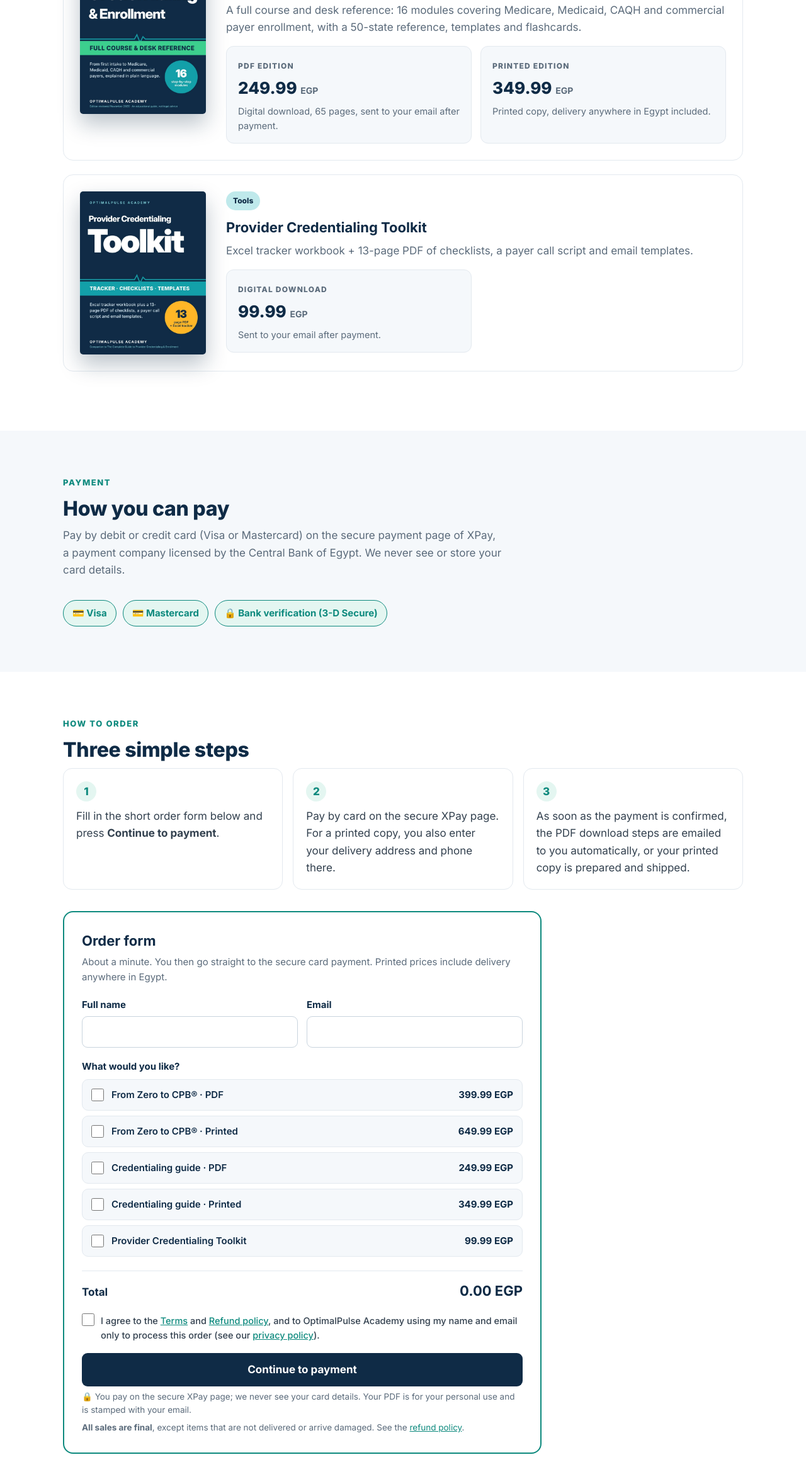
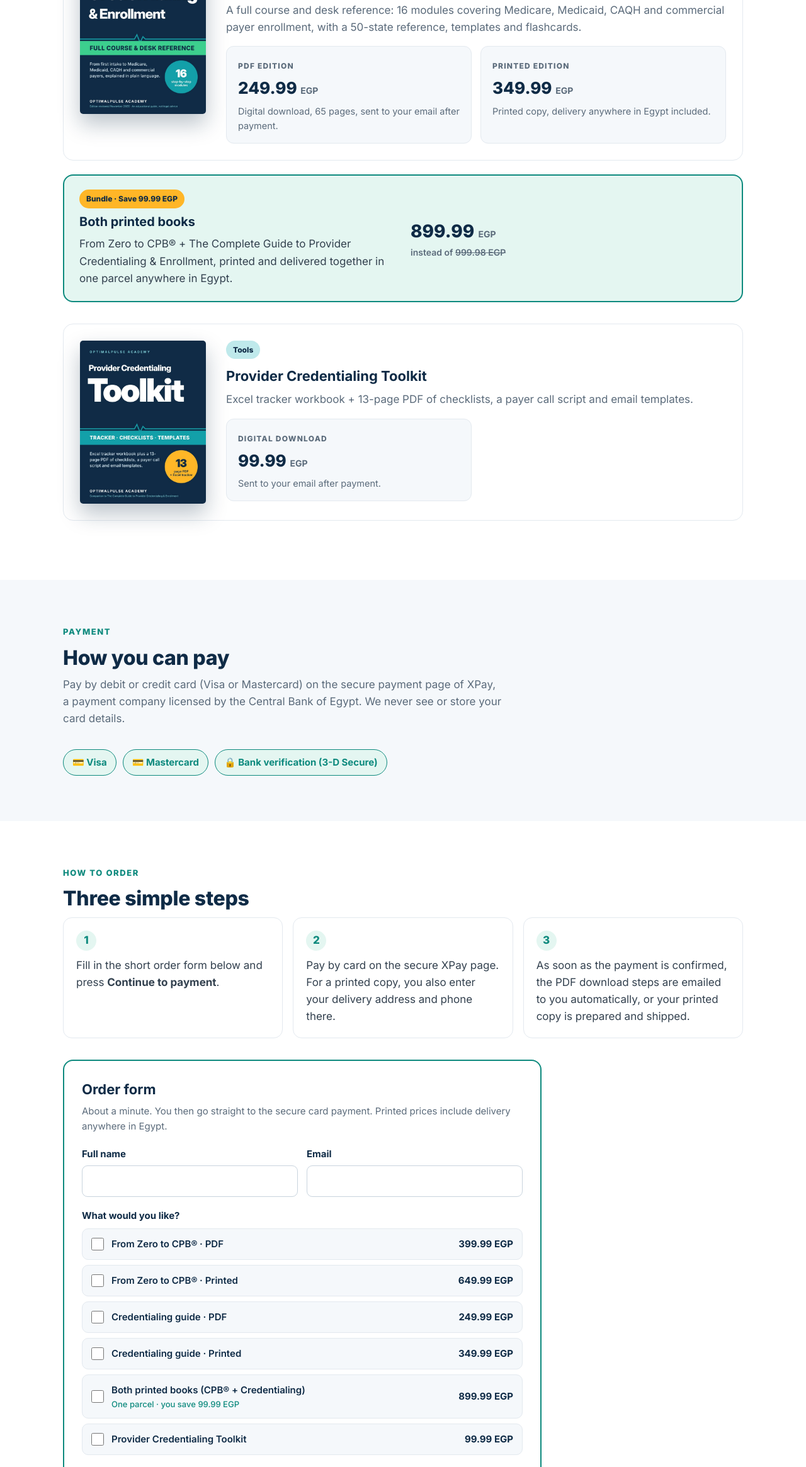
Before and after one commit to optimalpulseacademy/optimalpulseacademy.github.io, a plain HTML site: page egypt.html in a window 1280 px wide. Shown: the part 1435-3765 px from the top of the page at 63% size. Drawn offline with Linux system fonts and the light colour scheme.

Commit message:
Egypt page: add both-printed-books bundle 899.99

```diff
--- a/egypt.html
+++ b/egypt.html
@@ -189,6 +189,11 @@ fieldset{border:0;padding:0;margin:4px 0 14px}legend{font-weight:700;color:var(-
 .ok{background:var(--teal-l);border-radius:12px;padding:20px}.ok h3{color:var(--teal)}.ok p{margin:0}
 #f-btn{border:0;font:inherit;font-weight:700;width:100%}#f-btn[disabled]{opacity:.6;cursor:wait}
 @media (max-width:600px){.row2{grid-template-columns:1fr}.ord{padding:20px 16px}.ord .itm{flex-wrap:wrap}}
+.eg-bundle{border:2px solid var(--teal);background:var(--teal-l);border-radius:16px;padding:22px 24px;margin:8px 0 34px;display:flex;flex-wrap:wrap;gap:14px 24px;align-items:center;justify-content:space-between}
+.eg-bundle>div{min-width:0;flex:1 1 300px}.eg-bundle h3{margin:6px 0 6px}.eg-bundle p{margin:0;color:#33414f}
+.eg-bundle .price{font-size:28px;font-weight:800;color:var(--navy);white-space:nowrap}.eg-bundle .price small{font-size:14px;font-weight:700;color:var(--muted)}
+.eg-bundle .was{display:block;font-size:14px;font-weight:600;color:var(--muted)}.eg-bundle .was s{color:var(--muted)}
+.ord .itm em{display:block;font-style:normal;font-weight:500;font-size:13px;color:var(--teal)}
 [hidden]{display:none!important}
 
 /* Egypt launch star badge */
@@ -260,6 +265,14 @@ fieldset{border:0;padding:0;margin:4px 0 14px}legend{font-weight:700;color:var(-
 </div>
 </div>
 </div>
+<div class="eg-bundle">
+<div>
+<span class="tag" style="position:static;display:inline-block;background:#ffb627;color:#0f2b46;font-weight:800;font-size:12px;padding:5px 11px;border-radius:999px">Bundle &middot; Save 99.99 EGP</span>
+<h3>Both printed books</h3>
+<p>From Zero to CPB&reg; + The Complete Guide to Provider Credentialing &amp; Enrollment, printed and delivered together in one parcel anywhere in Egypt.</p>
+</div>
+<div class="price">899.99 <small>EGP</small><span class="was">instead of <s>999.98 EGP</s></span></div>
+</div>
 <div class="prod">
 <img src="/toolkit-cover.jpg" width="612" height="792" alt="Cover of the Provider Credentialing Toolkit">
 <div>
@@ -303,6 +316,7 @@ fieldset{border:0;padding:0;margin:4px 0 14px}legend{font-weight:700;color:var(-
 <label class="itm"><input type="checkbox" value="CPB_PRINT" data-p="649.99" data-print><span>From Zero to CPB&reg; &middot; Printed</span><b>649.99 EGP</b></label>
 <label class="itm"><input type="checkbox" value="CRED_PDF" data-p="249.99"><span>Credentialing guide &middot; PDF</span><b>249.99 EGP</b></label>
 <label class="itm"><input type="checkbox" value="CRED_PRINT" data-p="349.99" data-print><span>Credentialing guide &middot; Printed</span><b>349.99 EGP</b></label>
+<label class="itm"><input type="checkbox" value="PRINT2" data-p="899.99" data-print><span>Both printed books (CPB&reg; + Credentialing)<em>One parcel &middot; you save 99.99 EGP</em></span><b>899.99 EGP</b></label>
 <label class="itm"><input type="checkbox" value="KIT" data-p="99.99"><span>Provider Credentialing Toolkit</span><b>99.99 EGP</b></label>
 </fieldset>
 <label id="gov-wrap" hidden>Governorate (for delivery)
@@ -355,7 +369,11 @@ GOV.forEach(function(g){var o=document.createElement('option');o.value=o.textCon
 var boxes=[].slice.call(f.querySelectorAll('fieldset input'));
 function upd(){var s=0,pr=false;boxes.forEach(function(b){if(b.checked){s+=parseFloat(b.dataset.p);if(b.hasAttribute('data-print'))pr=true}});
 document.getElementById('f-sub').textContent=s.toFixed(2)+' EGP';document.getElementById('gov-wrap').hidden=!pr;document.getElementById('f-delnote').hidden=!pr;return pr}
-boxes.forEach(function(b){b.addEventListener('change',upd)});
+function bx(v){return boxes.filter(function(b){return b.value===v})[0]}
+var bCP=bx('CPB_PRINT'),bCR=bx('CRED_PRINT'),bB=bx('PRINT2');
+function pick(ev){var t=ev.target;if(t===bB&&bB.checked){bCP.checked=false;bCR.checked=false}
+else if((t===bCP||t===bCR)&&t.checked){if(bB.checked){bB.checked=false}if(bCP.checked&&bCR.checked){bCP.checked=false;bCR.checked=false;bB.checked=true}}upd()}
+boxes.forEach(function(b){b.addEventListener('change',pick)});
 function err(m){var e=document.getElementById('f-err');e.textContent=m;e.hidden=!m}
 f.addEventListener('submit',function(ev){ev.preventDefault();err('');
 var name=document.getElementById('f-name').value.trim(),email=document.getElementById('f-email').value.trim(),items=boxes.filter(function(b){return b.checked}).map(function(b){return b.value}),pr=upd(),gov=sel.value;
```
